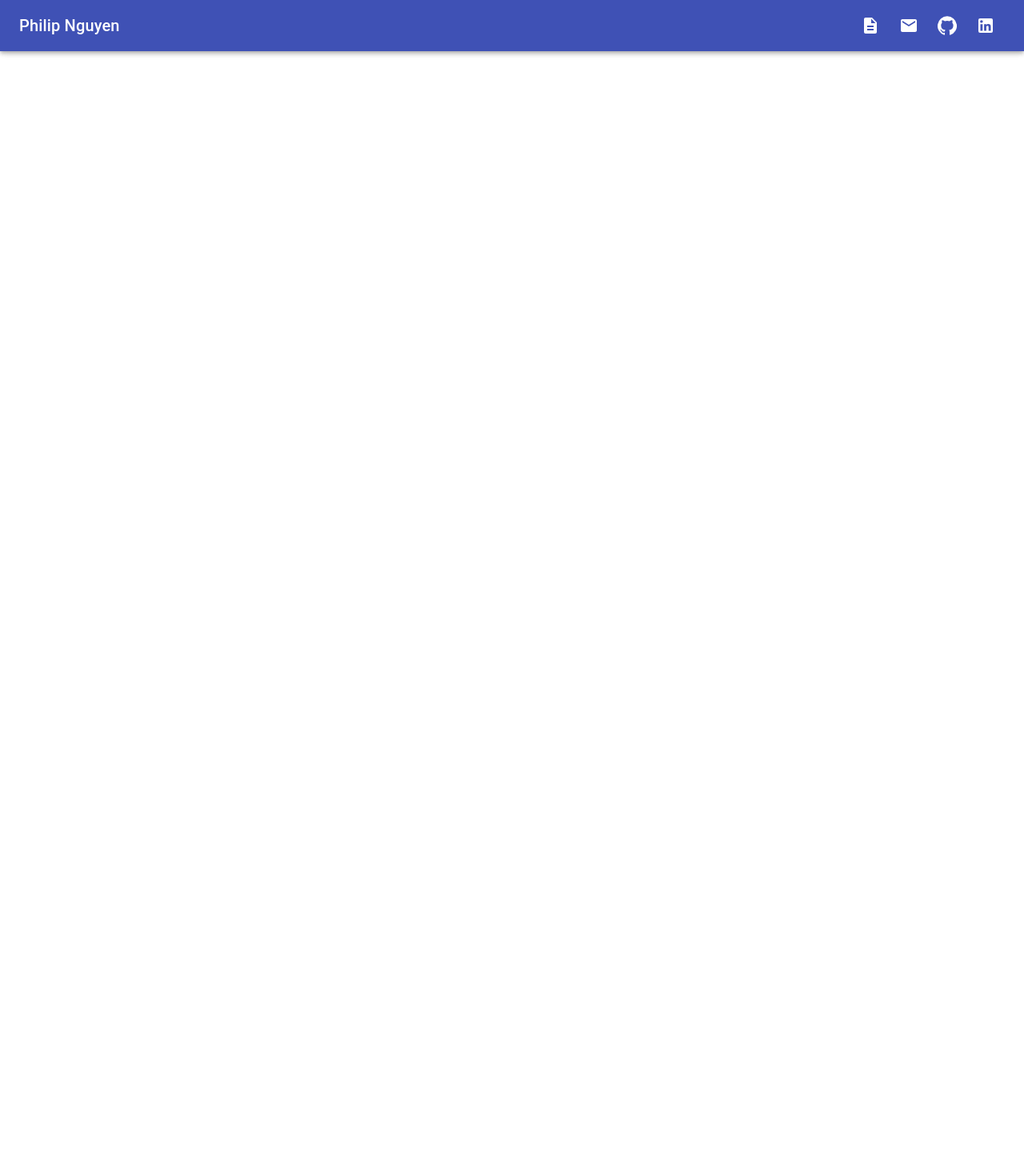
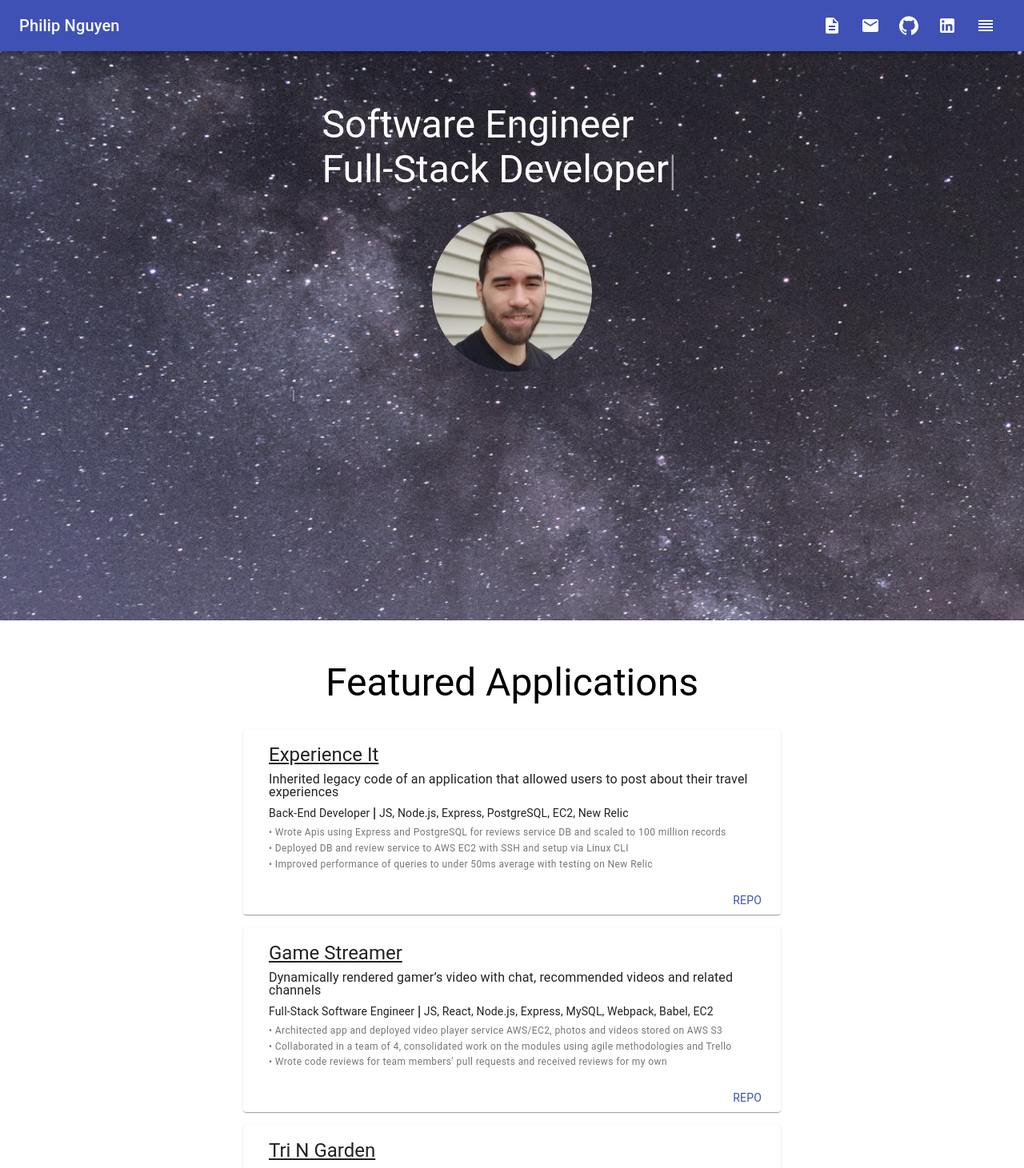
Before and after one commit to Nguyephi/PhilipNguyenPortfolio, a React app: page / in a window 1280 px wide. Shown: the top 1461 px of the page at 80% size. Before the commit the page ends 800 px from the top, so only its background shows below. Built offline with nearby package versions, Linux system fonts and the light colour scheme; the HTML template or start-up script is replaced by a standard one.

Commit message:
16th commit. Style UI. Add title input for contact me form.

```diff
--- a/client/src/components/App.jsx
+++ b/client/src/components/App.jsx
@@ -2,6 +2,7 @@ import React from 'react';
 
 import Navbar from './Navbar.jsx';
 import Header from './Header.jsx';
+import ProjectSection from './ProjectSection.jsx';
 import ScrollToTop from './ScrollToTop.jsx';
 
 class App extends React.Component {
@@ -10,6 +11,7 @@ class App extends React.Component {
       <>
         <Navbar />
         <Header />
+        <ProjectSection />
         <ScrollToTop />
       </>
     )
--- a/client/src/components/ContactMeform.jsx
+++ b/client/src/components/ContactMeform.jsx
@@ -6,12 +6,10 @@ import FormControl from '@material-ui/core/FormControl';
 import InputLabel from '@material-ui/core/InputLabel';
 import OutlinedInput from '@material-ui/core/OutlinedInput';
 import MuiDialogTitle from '@material-ui/core/DialogTitle';
-import MuiDialogContent from '@material-ui/core/DialogContent';
 import MuiDialogActions from '@material-ui/core/DialogActions';
 import IconButton from '@material-ui/core/IconButton';
 import CloseIcon from '@material-ui/icons/Close';
 import Typography from '@material-ui/core/Typography';
-// import TextField from '@material-ui/core/TextField';
 
 import '../css/contactMeForm.css';
 
@@ -49,32 +47,31 @@ const DialogActions = withStyles((theme) => ({
   },
 }))(MuiDialogActions);
 
-export default function ContactMeForm(props) {
+export default function ContactMeForm({ open, handleClose }) {
   const [name, setName] = useState('');
   const [email, setEmail] = useState('');
+  const [title, setTitle] = useState('');
   const [message, setMessage] = useState('');
 
   const handleEmail = (e) => {
     e.preventDefault();
-    console.log(name, email, message)
-    // make api route to send email
     const requestOptions = {
       method: 'POST',
       headers: { 'Content-Type': 'application/json' },
-      body: JSON.stringify({ name, email, message })
+      body: JSON.stringify({ name, email, title, message })
     }
     fetch('/api/sendemail', requestOptions)
       .then(res => res.json())
       .then(data => {
         console.log(data)
       })
-    props.handleClose()
+    handleClose()
   }
 
   return (
     <div>
-      <Dialog onClose={props.handleClose} aria-labelledby="contact-me-title" open={props.open}>
-        <DialogTitle id="contact-me-title" onClose={props.handleClose}>
+      <Dialog onClose={handleClose} aria-labelledby="contact-me-title" open={open}>
+        <DialogTitle id="contact-me-title" onClose={handleClose}>
           Contact me
         </DialogTitle>
         <form onSubmit={(e) => handleEmail(e)}>
@@ -99,6 +96,16 @@ export default function ContactMeForm(props) {
               label="Email" />
           </FormControl>
           <FormControl variant="outlined" className='w-100'>
+            <InputLabel htmlFor="title-input">Title</InputLabel>
+            <OutlinedInput
+              required
+              id="title-input"
+              value={title}
+              onChange={(e) => { setTitle(e.target.value) }}
+              className='textFieldMargin'
+              label="Title" />
+          </FormControl>
+          <FormControl variant="outlined" className='w-100'>
             <InputLabel htmlFor="message-input">Message</InputLabel>
             <OutlinedInput
               required
--- a/client/src/components/Header.jsx
+++ b/client/src/components/Header.jsx
@@ -1,31 +1,41 @@
 import React, { useState } from 'react';
 import Typist from 'react-typist';
+import Typography from '@material-ui/core/Typography';
+import { makeStyles } from '@material-ui/core/styles';
 
-import '../css/header.css'
+import Bio from './Bio.jsx'
+import '../css/header.css';
+import headerImage from '../img/Philip_Nguyen_Portfolio_Header.png';
+
+const useStyles = makeStyles((theme) => ({
+  title: {
+    flexGrow: 1,
+    color: 'white'
+  }
+}))
 
 export default function Header() {
-  const [showBio, setShowBio] = useState(false);
-
-  const MyBio = () => {
-    return (
-      <div>
-        {showBio &&
-          <h1>My Bio</h1>
-        }
-      </div>
-    )
-  }
+  const [show, setShow] = useState(false);
+  const classes = useStyles();
 
   return (
-    <div id='header'>
-      <Typist avgTypingSpeed={70} startDelay={1000} cursor={{ hideWhenDone: true }} onTypingDone={() => { setShowBio(true) }}>
-        <h1>Software Engineer</h1>
-        <Typist.Delay ms={500} />
-        <br />
-        <h1>Full-Stack Developer</h1>
-        <Typist.Delay ms={1000} />
-      </Typist>
-      <MyBio />
+    <div id='header-root' style={{ backgroundImage: `url(${headerImage})` }}>
+      <div id='header-container'>
+        <div id='header-title'>
+          <Typist avgTypingSpeed={70} startDelay={1000} cursor={{ hideWhenDone: true }} onTypingDone={() => { setShow(true) }}>
+            <Typography className={classes.title} variant="h3" component="h1">
+              Software Engineer
+            </Typography>
+            <Typist.Delay ms={500} />
+            <br />
+            <Typography className={classes.title} variant="h3" component="h1">
+              Full-Stack Developer
+            </Typography>
+            <Typist.Delay ms={1000} />
+          </Typist>
+        </div>
+        <Bio show={show} />
+      </div>
     </div>
   )
 }
--- a/client/src/components/NavBar.jsx
+++ b/client/src/components/NavBar.jsx
@@ -1,4 +1,4 @@
-import React from 'react';
+import React, { useState } from 'react';
 import AppBar from '@material-ui/core/AppBar';
 import Badge from '@material-ui/core/Badge';
 import DescriptionIcon from '@material-ui/icons/Description';
@@ -7,10 +7,13 @@ import IconButton from '@material-ui/core/IconButton';
 import Toolbar from '@material-ui/core/Toolbar';
 import MailIcon from '@material-ui/icons/Mail';
 import LinkedInIcon from '@material-ui/icons/LinkedIn';
+import ReorderIcon from '@material-ui/icons/Reorder';
+import Tooltip from '@material-ui/core/Tooltip';
 import Typography from '@material-ui/core/Typography';
 import { makeStyles } from '@material-ui/core/styles';
 
 import ContactMeForm from './ContactMeForm.jsx';
+import TechStack from './TechStack.jsx'
 
 const useStyles = makeStyles((theme) => ({
   title: {
@@ -19,29 +22,39 @@ const useStyles = makeStyles((theme) => ({
 }))
 
 export default function Navbar(props) {
-  const [open, setOpen] = React.useState(false);
+  const [open, setOpen] = useState(false);
+  const [openSnack, setOpenSnack] = useState(false)
   const classes = useStyles();
 
   const handleClickOpen = () => {
     setOpen(true);
   };
+
   const handleClose = () => {
     setOpen(false);
   };
 
+  const handleSnackClick = () => {
+    setOpenSnack(true);
+  };
+
+  const handleSnackClose = (e) => {
+    setOpenSnack(false);
+  };
+
   const handleResume = (e) => {
     e.preventDefault()
-    window.open('https://docs.google.com/document/d/1qEdbKS61fG_OtjtHqElVrT-X3hzc37UkKBveqJE8-o8/edit?usp=sharing', '_blank')
+    window.open('https://docs.google.com/document/d/1qEdbKS61fG_OtjtHqElVrT-X3hzc37UkKBveqJE8-o8/edit?usp=sharing', '_blank', 'noopener')
   };
 
   const handleGithub = (e) => {
     e.preventDefault()
-    window.open('https://github.com/Nguyephi', '_blank')
+    window.open('https://github.com/Nguyephi', '_blank', 'noopener')
   };
 
   const handleLinkedin = (e) => {
     e.preventDefault()
-    window.open('https://www.linkedin.com/in/nguyephi/', '_blank')
+    window.open('https://www.linkedin.com/in/nguyephi/', '_blank', 'noopener')
   };
 
   return (
@@ -50,27 +63,43 @@ export default function Navbar(props) {
         <Toolbar>
           <Typography variant="h6" className={classes.title}>Philip Nguyen</Typography>
           <IconButton onClick={(e) => handleResume(e)} aria-label="resume" color="inherit">
+            <Tooltip title="Resume" arrow>
               <Badge color="secondary">
                 <DescriptionIcon />
               </Badge>
+            </Tooltip>
           </IconButton>
           <IconButton onClick={handleClickOpen} aria-label="contact me" color="inherit">
+            <Tooltip title="Contact Me" arrow>
               <Badge color="secondary">
                 <MailIcon />
               </Badge>
+            </Tooltip>
           </IconButton>
           <IconButton onClick={(e) => handleGithub(e)} aria-label="github" color="inherit">
+            <Tooltip title="Github" arrow>
               <Badge color="secondary">
                 <GitHubIcon />
               </Badge>
+            </Tooltip>
           </IconButton>
           <IconButton onClick={(e) => handleLinkedin(e)} aria-label="linkedin" color="inherit">
+            <Tooltip title="LinkedIn" arrow>
               <Badge color="secondary">
                 <LinkedInIcon />
               </Badge>
+            </Tooltip>
+          </IconButton>
+          <IconButton onClick={handleSnackClick} aria-label="techStack" color="inherit">
+            <Tooltip title="Tech Stack" arrow>
+              <Badge color="secondary">
+                <ReorderIcon />
+              </Badge>
+            </Tooltip>
           </IconButton>
         </Toolbar>
       </AppBar>
+      <TechStack openSnack={openSnack} handleSnackClose={handleSnackClose} />
       <ContactMeForm open={open} handleClose={handleClose} />
       <Toolbar id="back-to-top-anchor" />
     </React.Fragment>
--- a/client/src/css/header.css
+++ b/client/src/css/header.css
@@ -1,16 +1,43 @@
-h1 {
-  display: inline-block;
+.white {
   color: white;
 }
 
-.Typist .Cursor {
-  display: inline-block; }
-  .Typist .Cursor--blinking {
-    color: white;
-    margin-left: 2px;
-    opacity: 1;
-    font-size: 2em;
-    animation: blink 1s linear infinite; }
+h1 {
+  display: inline-block
+}
+
+#header-root {
+  display: flex;
+  align-items: center;
+  flex-direction: column;
+  padding-top: 4em;
+  padding-bottom: 3em;
+  background-color: #1B263B;
+  background-size: cover;
+  width: 100%;
+  min-height: 600px;
+}
+
+#header-container {
+  width: 475px;
+}
+
+#header-title {
+  display: inline-block;
+  width: 460px;
+  margin: auto;
+}
+
+#header-title .Typist .Cursor {
+  display: inline-block;
+}
+
+#header-title .Typist .Cursor--blinking {
+  color: white;
+  opacity: 1;
+  font-size: 3em;
+  animation: blink 1s linear infinite;
+}
 
 @keyframes blink {
   0% {
--- /dev/null
+++ b/client/src/css/projectSection.css
@@ -0,0 +1,43 @@
+#project-title {
+    color: black;
+    padding: 10px 0;
+}
+
+h2 {
+    text-decoration: underline;
+}
+
+.MuiTypography-subtitle1 {
+    line-height: 1 !important;
+    margin-bottom: .5em !important;
+}
+
+#project-root {
+    display: flex;
+    flex-direction: column;
+    align-items: center;
+    margin: 20px 0;
+}
+
+#project-root #project-title {
+    margin: 20px 0;
+}
+
+.black {
+    color: black !important;
+}
+
+.divider-style {
+    font-size: large;
+    display: inline;
+    font: small-caption;
+}
+
+.MuiLink-underlineHover {
+    margin-left: auto !important;
+}
+
+.MuiLink-underlineHover:hover  {
+
+    text-decoration: none !important;
+}
```
Also changed, not shown: client/src/css/app.module.css (deleted), client/src/css/navbar.module.css (deleted). Lines whose indentation alone changed are shown as unchanged.
